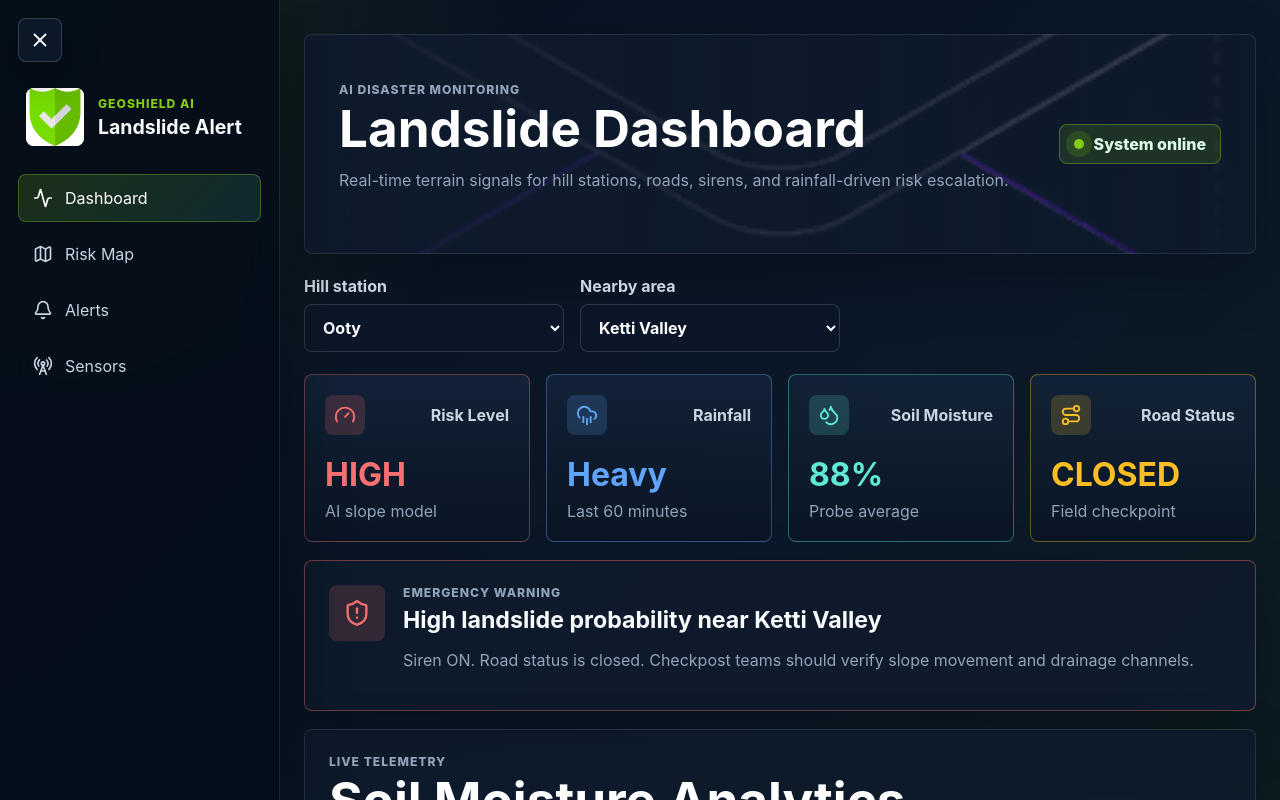
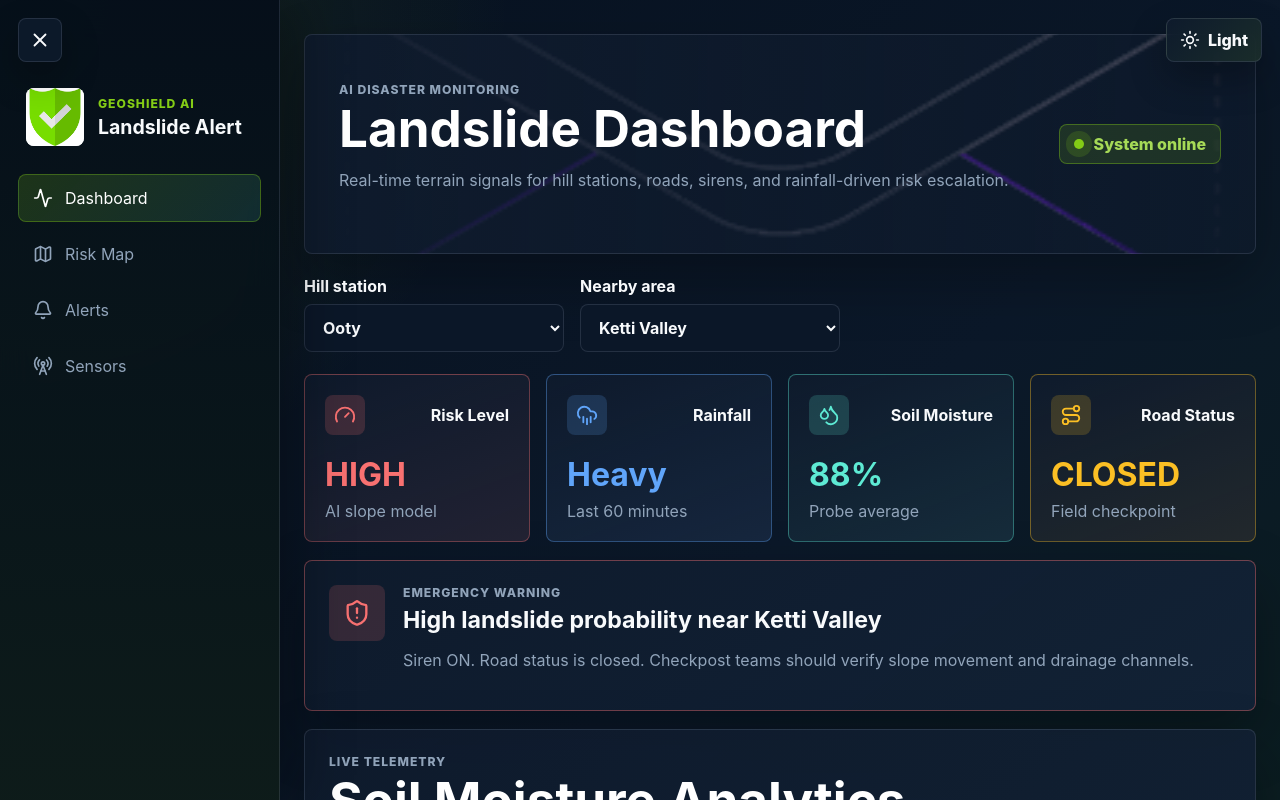
Before and after one commit to mithun-007-ui/geoshield, a React (Vite) app: page / in a window 1280 px wide. Shown: the top 800 px of the page. Built offline with nearby package versions, Linux system fonts and the light colour scheme.

Commit message:
Updated latest UI changes

```diff
--- a/src/App.css
+++ b/src/App.css
@@ -1,10 +1,4 @@
 :root {
-  --bg: #07111f;
-  --panel: #0f1b2d;
-  --panel-strong: #132338;
-  --line: #22364f;
-  --muted: #91a4ba;
-  --text: #f8fafc;
   --green: #84cc16;
   --teal: #5eead4;
   --blue: #60a5fa;
@@ -13,10 +7,66 @@
 }
 
 .app-shell {
-  min-height: 100vh;
-  background:
+  --bg: #07111f;
+  --bg-soft: #0b1829;
+  --panel: rgba(15, 27, 45, 0.86);
+  --panel-solid: #0f1b2d;
+  --panel-strong: #132338;
+  --line: rgba(148, 163, 184, 0.18);
+  --line-strong: #22364f;
+  --muted: #91a4ba;
+  --text: #f8fafc;
+  --heading: #ffffff;
+  --control: #0b1728;
+  --sidebar: rgba(5, 14, 26, 0.92);
+  --button-surface: rgba(15, 27, 45, 0.86);
+  --shadow: rgba(0, 0, 0, 0.28);
+  --shell-gradient:
     radial-gradient(circle at top left, rgba(132, 204, 22, 0.13), transparent 32rem),
     linear-gradient(135deg, #07111f 0%, #0b1829 52%, #0b201c 100%);
+  min-height: 100vh;
+  background: var(--shell-gradient);
+  color: var(--text);
+}
+
+.app-shell[data-theme="light"] {
+  --bg: #f4f8fb;
+  --bg-soft: #e7f2f0;
+  --panel: rgba(255, 255, 255, 0.82);
+  --panel-solid: #ffffff;
+  --panel-strong: #eaf4f1;
+  --line: rgba(15, 23, 42, 0.12);
+  --line-strong: #cbd5e1;
+  --muted: #526173;
+  --text: #102033;
+  --heading: #07111f;
+  --control: #ffffff;
+  --sidebar: rgba(248, 252, 250, 0.94);
+  --button-surface: rgba(255, 255, 255, 0.88);
+  --shadow: rgba(15, 23, 42, 0.16);
+  --shell-gradient:
+    radial-gradient(circle at top left, rgba(132, 204, 22, 0.26), transparent 30rem),
+    linear-gradient(135deg, #f8fffb 0%, #eaf4ff 46%, #e7f8ef 100%);
+}
+
+.app-shell[data-theme="light"] .brand-mark {
+  box-shadow: 0 10px 28px rgba(132, 204, 22, 0.2);
+}
+
+.app-shell[data-theme="light"] .terrain {
+  background:
+    linear-gradient(150deg, rgba(96, 165, 250, 0.16), transparent 44%),
+    linear-gradient(22deg, transparent 0 22%, rgba(132, 204, 22, 0.22) 22% 29%, transparent 29%),
+    linear-gradient(150deg, transparent 0 36%, rgba(20, 184, 166, 0.16) 36% 43%, transparent 43%),
+    #dcefeb;
+}
+
+.app-shell[data-theme="light"] .terrain::before {
+  background: linear-gradient(160deg, #9bd387, #54a879);
+}
+
+.app-shell[data-theme="light"] .terrain::after {
+  background: linear-gradient(160deg, #78b879, #3b8d7e);
 }
 
 .sidebar-toggle {
@@ -28,11 +78,31 @@
   width: 44px;
   height: 44px;
   place-items: center;
-  border: 1px solid rgba(148, 163, 184, 0.28);
+  border: 1px solid var(--line);
   border-radius: 8px;
-  background: rgba(15, 27, 45, 0.86);
-  box-shadow: 0 16px 36px rgba(0, 0, 0, 0.32);
+  background: var(--button-surface);
+  box-shadow: 0 16px 36px var(--shadow);
   cursor: pointer;
+  backdrop-filter: blur(16px);
+}
+
+.theme-toggle {
+  position: fixed;
+  top: 18px;
+  right: 18px;
+  z-index: 50;
+  display: inline-flex;
+  min-height: 44px;
+  align-items: center;
+  gap: 8px;
+  border: 1px solid var(--line);
+  border-radius: 8px;
+  background: linear-gradient(135deg, var(--button-surface), color-mix(in srgb, var(--button-surface), var(--green) 10%));
+  box-shadow: 0 16px 36px var(--shadow);
+  color: var(--text);
+  cursor: pointer;
+  font-weight: 800;
+  padding: 0 13px;
   backdrop-filter: blur(16px);
 }
 
@@ -46,9 +116,9 @@
   z-index: 40;
   width: 280px;
   padding: 88px 18px 24px;
-  border-right: 1px solid rgba(148, 163, 184, 0.18);
-  background: rgba(5, 14, 26, 0.92);
-  box-shadow: 20px 0 50px rgba(0, 0, 0, 0.22);
+  border-right: 1px solid var(--line);
+  background: linear-gradient(180deg, var(--sidebar), color-mix(in srgb, var(--sidebar), var(--green) 7%));
+  box-shadow: 20px 0 50px var(--shadow);
   transform: translateX(-100%);
   transition: transform 220ms ease;
   backdrop-filter: blur(18px);
@@ -112,7 +182,7 @@
   border: 1px solid transparent;
   border-radius: 8px;
   background: transparent;
-  color: #cbd5e1;
+  color: var(--muted);
   cursor: pointer;
   padding: 0 14px;
   text-align: left;
@@ -122,7 +192,7 @@
 .nav-item.is-active {
   border-color: rgba(132, 204, 22, 0.35);
   background: linear-gradient(135deg, rgba(132, 204, 22, 0.18), rgba(94, 234, 212, 0.12));
-  color: white;
+  color: var(--heading);
 }
 
 .app-main {
@@ -142,12 +212,22 @@
   padding: 34px 0 48px;
 }
 
+.app-footer {
+  width: min(1180px, calc(100% - 48px));
+  margin: -20px auto 0;
+  padding: 0 0 26px;
+  color: var(--muted);
+  font-size: 0.88rem;
+  font-weight: 700;
+  text-align: center;
+}
+
 .hero-panel,
 .panel {
-  border: 1px solid rgba(148, 163, 184, 0.18);
+  border: 1px solid var(--line);
   border-radius: 8px;
-  background: rgba(15, 27, 45, 0.82);
-  box-shadow: 0 24px 60px rgba(0, 0, 0, 0.24);
+  background: linear-gradient(145deg, var(--panel), color-mix(in srgb, var(--panel-strong), transparent 12%));
+  box-shadow: 0 24px 60px var(--shadow);
 }
 
 .hero-panel {
@@ -159,7 +239,7 @@
   padding: 34px;
   overflow: hidden;
   background:
-    linear-gradient(90deg, rgba(15, 27, 45, 0.96), rgba(15, 27, 45, 0.58)),
+    linear-gradient(90deg, color-mix(in srgb, var(--panel-solid), transparent 4%), color-mix(in srgb, var(--panel-solid), transparent 46%)),
     url("./assets/hero.png") center / cover;
 }
 
@@ -167,7 +247,7 @@
 .section-heading h2,
 .placeholder-panel h2 {
   margin: 0;
-  color: white;
+  color: var(--heading);
   font-size: clamp(2rem, 4vw, 3.8rem);
   line-height: 1;
 }
@@ -191,7 +271,7 @@
   padding: 0 14px;
   border: 1px solid rgba(132, 204, 22, 0.38);
   background: rgba(132, 204, 22, 0.14);
-  color: #dcfce7;
+  color: color-mix(in srgb, var(--green), var(--heading) 28%);
   font-weight: 800;
   white-space: nowrap;
 }
@@ -219,17 +299,17 @@
   display: grid;
   gap: 8px;
   min-width: min(260px, 100%);
-  color: #cbd5e1;
+  color: var(--text);
   font-weight: 700;
 }
 
 select,
 input {
   min-height: 48px;
-  border: 1px solid rgba(148, 163, 184, 0.24);
+  border: 1px solid var(--line);
   border-radius: 8px;
-  background: #0b1728;
-  color: white;
+  background: var(--control);
+  color: var(--text);
   padding: 0 14px;
   outline: none;
 }
@@ -248,7 +328,7 @@ input::placeholder {
   min-height: 160px;
   border: 1px solid color-mix(in srgb, var(--card-accent), transparent 62%);
   border-radius: 8px;
-  background: linear-gradient(180deg, rgba(19, 35, 56, 0.96), rgba(10, 21, 36, 0.96));
+  background: linear-gradient(160deg, var(--panel), color-mix(in srgb, var(--panel-solid), var(--card-accent) 8%));
   padding: 20px;
 }
 
@@ -257,7 +337,7 @@ input::placeholder {
   align-items: center;
   justify-content: space-between;
   gap: 12px;
-  color: #cbd5e1;
+  color: var(--text);
   font-weight: 700;
 }
 
@@ -343,7 +423,7 @@ input::placeholder {
     linear-gradient(150deg, rgba(96, 165, 250, 0.12), transparent 44%),
     linear-gradient(22deg, transparent 0 22%, rgba(132, 204, 22, 0.18) 22% 29%, transparent 29%),
     linear-gradient(150deg, transparent 0 36%, rgba(94, 234, 212, 0.17) 36% 43%, transparent 43%),
-    #0b1728;
+    var(--control);
 }
 
 .terrain::before,
@@ -371,10 +451,10 @@ input::placeholder {
   display: flex;
   align-items: center;
   gap: 8px;
-  border: 1px solid rgba(255, 255, 255, 0.18);
+  border: 1px solid var(--line);
   border-radius: 8px;
-  background: rgba(7, 17, 31, 0.8);
-  color: white;
+  background: color-mix(in srgb, var(--panel-solid), transparent 18%);
+  color: var(--text);
   cursor: pointer;
   padding: 9px 11px;
   transform: translate(-50%, -50%);
@@ -382,8 +462,8 @@ input::placeholder {
 }
 
 .map-marker.is-selected {
-  border-color: white;
-  box-shadow: 0 0 0 4px rgba(255, 255, 255, 0.14);
+  border-color: var(--heading);
+  box-shadow: 0 0 0 4px color-mix(in srgb, var(--heading), transparent 86%);
 }
 
 .risk-high {
@@ -430,7 +510,7 @@ input::placeholder {
   gap: 10px;
   border: 1px solid rgba(148, 163, 184, 0.16);
   border-radius: 8px;
-  background: rgba(7, 17, 31, 0.54);
+  background: color-mix(in srgb, var(--panel-solid), transparent 34%);
   padding: 0 12px;
 }
 
@@ -444,7 +524,7 @@ input::placeholder {
   max-width: 560px;
   border: 1px solid rgba(148, 163, 184, 0.18);
   border-radius: 8px;
-  background: rgba(15, 27, 45, 0.84);
+  background: linear-gradient(145deg, var(--panel), color-mix(in srgb, var(--panel-strong), transparent 18%));
   padding: 34px;
   text-align: center;
 }
@@ -483,8 +563,8 @@ input::placeholder {
 .icon-button {
   width: 42px;
   height: 42px;
-  background: rgba(7, 17, 31, 0.62);
-  color: #cbd5e1;
+  background: var(--button-surface);
+  color: var(--text);
 }
 
 .add-device-panel {
@@ -515,7 +595,7 @@ input::placeholder {
 .device-form label {
   display: grid;
   gap: 8px;
-  color: #cbd5e1;
+  color: var(--text);
   font-weight: 700;
 }
 
@@ -567,7 +647,7 @@ input::placeholder {
 .device-card-header span {
   border-radius: 8px;
   background: rgba(132, 204, 22, 0.14);
-  color: #dcfce7;
+  color: color-mix(in srgb, var(--green), var(--heading) 28%);
   font-size: 0.82rem;
   font-weight: 800;
   padding: 6px 10px;
@@ -594,7 +674,7 @@ input::placeholder {
   align-items: center;
   gap: 9px;
   margin-top: 18px;
-  color: #e2e8f0;
+  color: var(--text);
 }
 
 .empty-devices {
@@ -616,6 +696,11 @@ input::placeholder {
   .sidebar-toggle {
     top: 14px;
     left: 14px;
+  }
+
+  .theme-toggle {
+    top: 14px;
+    right: 14px;
   }
 
   .sidebar-backdrop {
@@ -689,6 +774,15 @@ input::placeholder {
     min-height: 46px;
   }
 
+  .theme-toggle span {
+    display: none;
+  }
+
+  .theme-toggle {
+    width: 44px;
+    padding: 0;
+  }
+
   .hero-panel h2,
   .section-heading h2,
   .placeholder-panel h2 {
--- a/src/App.jsx
+++ b/src/App.jsx
@@ -1,5 +1,5 @@
 import { useState } from "react";
-import { Bell, Menu, ShieldCheck, X } from "lucide-react";
+import { Bell, Menu, Moon, ShieldCheck, Sun, X } from "lucide-react";
 import Sidebar from "./components/Sidebar";
 import Dashboard from "./pages/Dashboard";
 import MapPage from "./pages/MapPage";
@@ -20,8 +20,10 @@ export default function App() {
   const [activePage, setActivePage] = useState("dashboard");
   const isSmallScreen = () => window.matchMedia("(max-width: 1040px)").matches;
   const [sidebarOpen, setSidebarOpen] = useState(() => !isSmallScreen());
+  const [theme, setTheme] = useState("dark");
 
   const PlaceholderIcon = placeholderPages[activePage]?.icon ?? ShieldCheck;
+  const isDark = theme === "dark";
 
   const navigateTo = (page) => {
     setActivePage(page);
@@ -32,7 +34,7 @@ export default function App() {
   };
 
   return (
-    <div className="app-shell">
+    <div className="app-shell" data-theme={theme}>
       <button
         className="sidebar-toggle"
         type="button"
@@ -40,6 +42,16 @@ export default function App() {
         onClick={() => setSidebarOpen((isOpen) => !isOpen)}
       >
         {sidebarOpen ? <X size={22} /> : <Menu size={22} />}
+      </button>
+
+      <button
+        className="theme-toggle"
+        type="button"
+        aria-label={isDark ? "Switch to light mode" : "Switch to dark mode"}
+        onClick={() => setTheme((current) => (current === "dark" ? "light" : "dark"))}
+      >
+        {isDark ? <Sun size={20} /> : <Moon size={20} />}
+        <span>{isDark ? "Light" : "Dark"}</span>
       </button>
 
       {sidebarOpen && <button className="sidebar-backdrop" type="button" aria-label="Close navigation" onClick={() => setSidebarOpen(false)} />}
@@ -71,6 +83,10 @@ export default function App() {
             </div>
           </section>
         )}
+
+        <footer className="app-footer">
+  © 2026 GeoShield | AI-Powered Disaster Management System | Built for Safer Communities
+</footer>
       </main>
     </div>
   );
```
